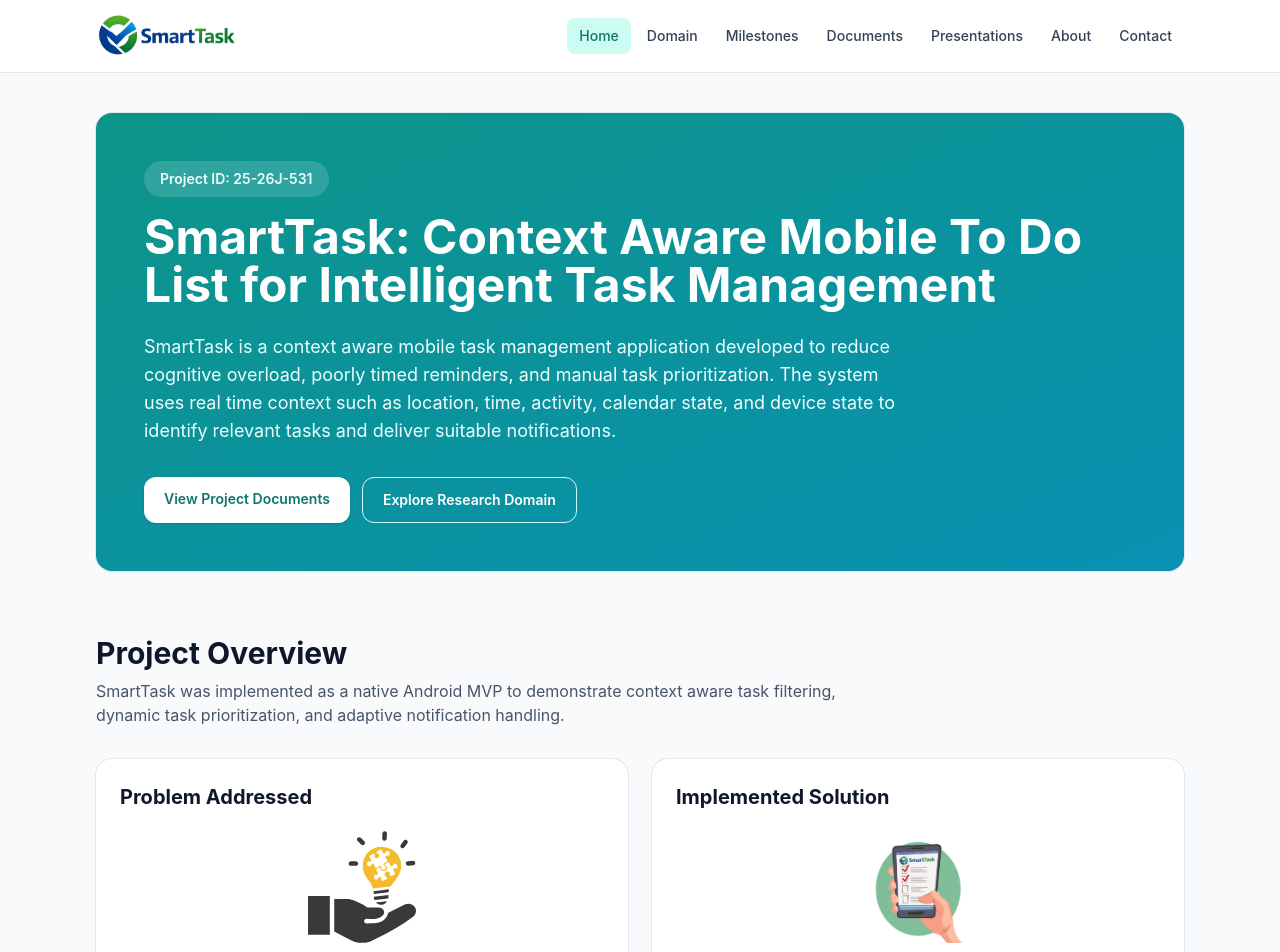
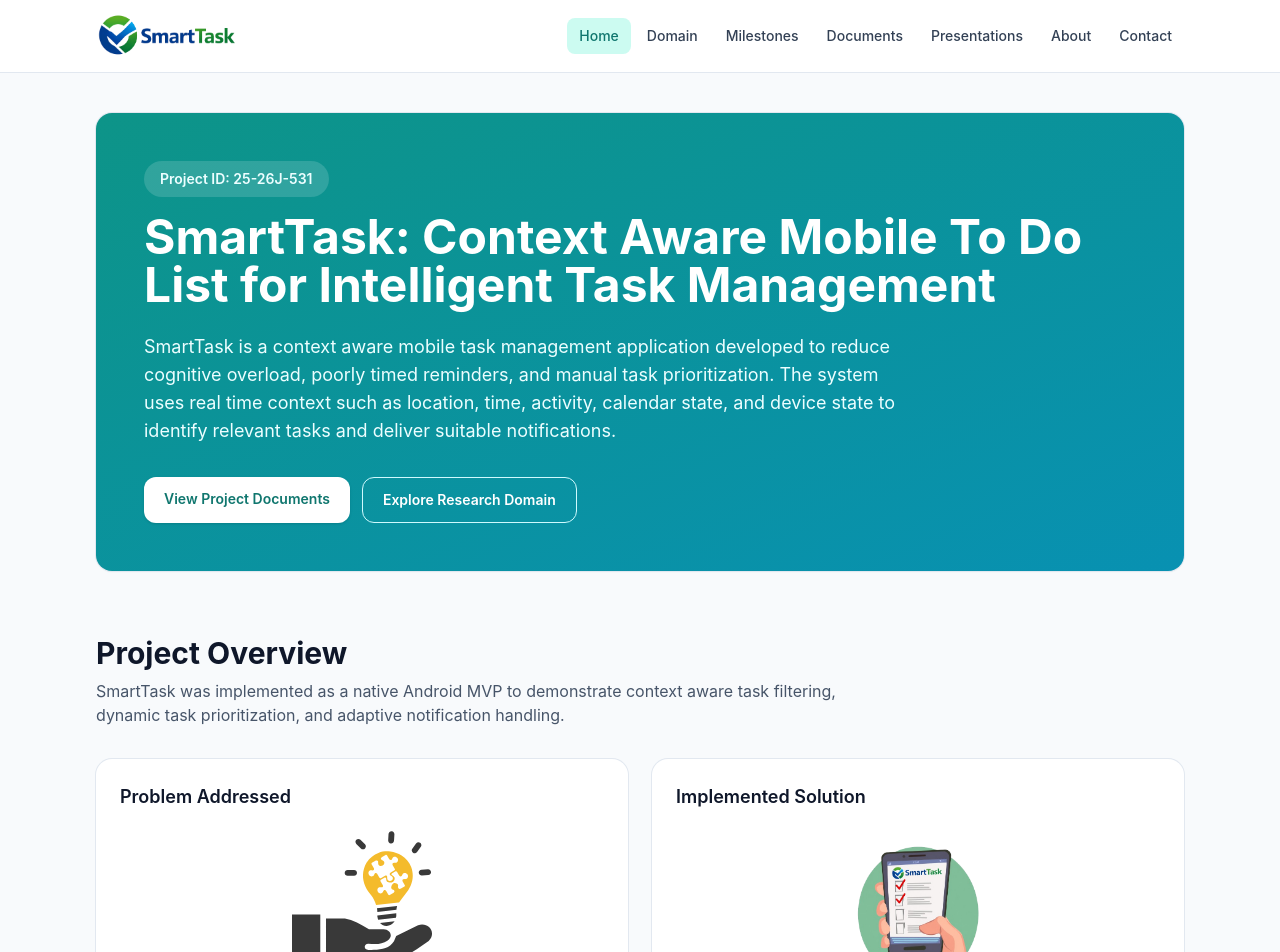
Before and after one commit to IT21228612/SmartTask_Project_Website, a React (Vite) app: page / in a window 1280 px wide. Shown: the top 952 px of the page. Built offline with nearby package versions, Linux system fonts and the light colour scheme.

Commit message:
update home

```diff
--- a/src/pages/Home.jsx
+++ b/src/pages/Home.jsx
@@ -78,11 +78,11 @@
 
         <div className="grid gap-6 lg:grid-cols-2">
           <div className="card-surface p-6">
-            <h3 className="text-xl font-bold text-slate-900">Problem Addressed</h3>
+            <h3 className="text-lg font-semibold text-slate-900">Problem Addressed</h3>
             <img
               src={problemSolvingIcon}
               alt="Problem solving icon"
-              className="mx-auto mt-5 h-28 w-28 object-contain"
+              className="mx-auto mt-5 h-36 w-36 object-contain"
             />
             <p className="mt-4 leading-7 text-slate-600">
               Traditional task management applications mostly depend on static task lists and fixed reminders.
@@ -93,11 +93,11 @@
           </div>
 
           <div className="card-surface p-6">
-            <h3 className="text-xl font-bold text-slate-900">Implemented Solution</h3>
+            <h3 className="text-lg font-semibold text-slate-900">Implemented Solution</h3>
             <img
               src={mobileAppImage}
               alt="SmartTask mobile app"
-              className="mx-auto mt-5 h-28 w-28 object-contain"
+              className="mx-auto mt-5 h-40 w-40 object-contain"
             />
             <p className="mt-4 leading-7 text-slate-600">
               The application follows a modular workflow where tasks are created, context is captured, task relevance
```
